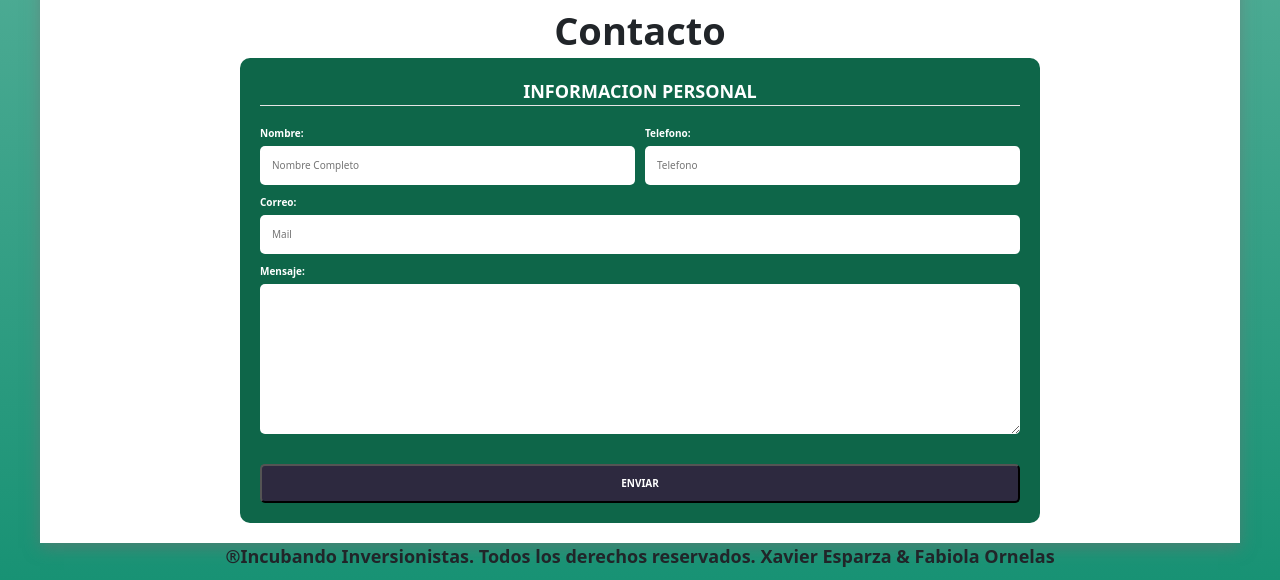
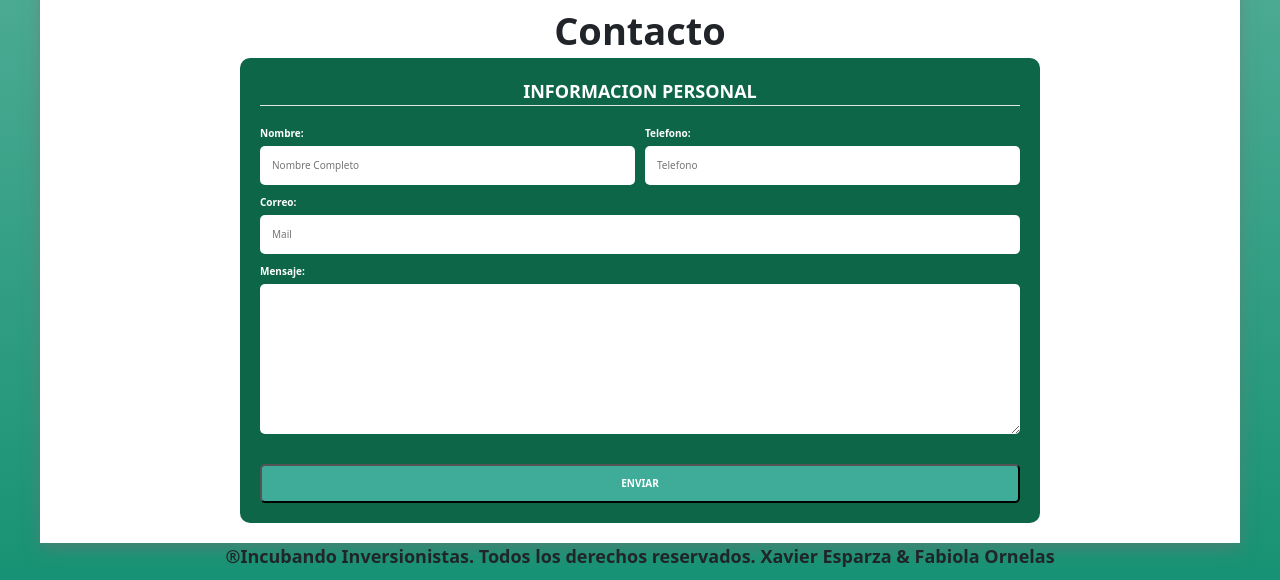
Before and after one commit to XavierJEG/Incubando_Inversionistas, a plain HTML site: page index.html in a window 1280 px wide. Shown: the part 2063-2643 px from the top of the page. Drawn offline with nearby package versions, Linux system fonts and the light colour scheme; a web font is replaced by a local one.

Commit message:
se modifica color de botones

```diff
--- a/css/styles.css
+++ b/css/styles.css
@@ -3,7 +3,7 @@
     --blanco: #fff; /* Custom properties */
     --oscuro: #212121;
     --primario: #24f3e2;
-    --secundario: #2d293f;
+    --secundario: #3fac9a;
     --gris: #757575;
     --medioverde: #0e6649;
     --fuente-principal:3.8rem;
```
